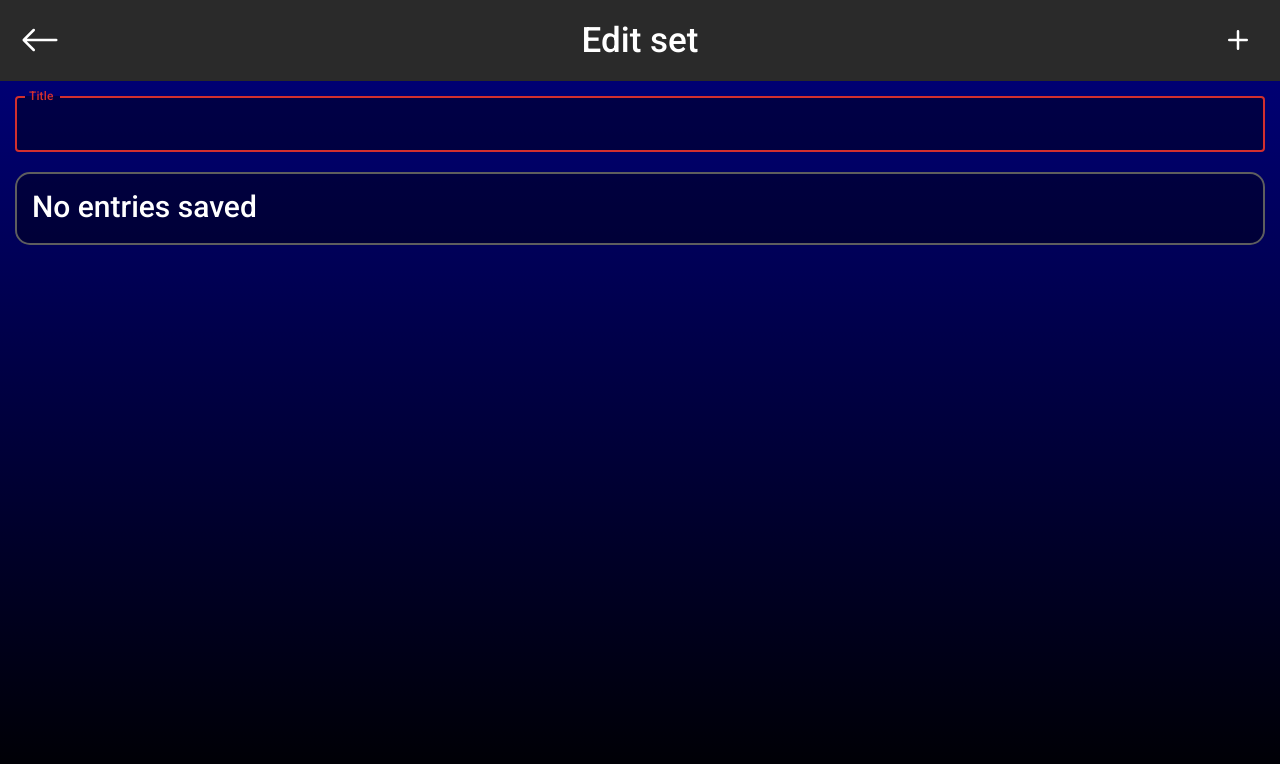
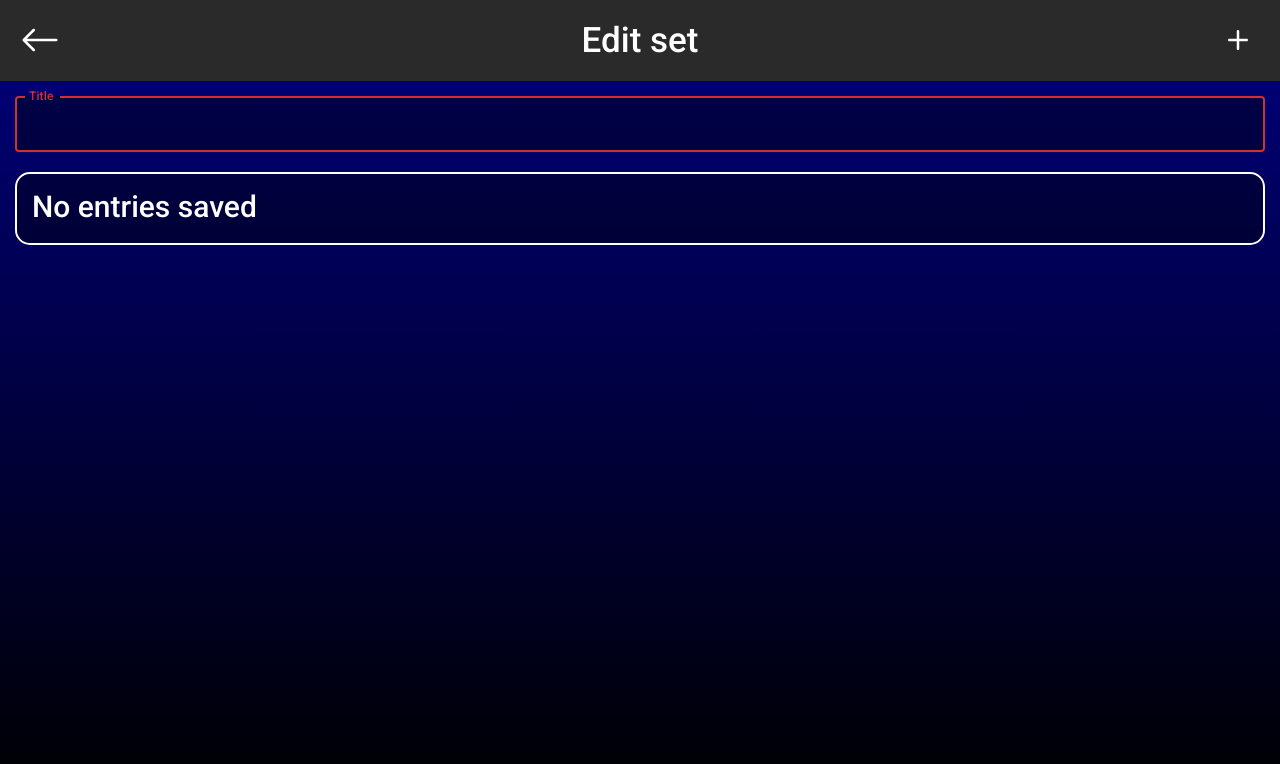
Before and after one commit to LSchlierf/Bingo, a React (Create React App) app: page /edit in a window 1280 px wide. Shown: the top 764 px of the page. Built offline with nearby package versions, Linux system fonts and the light colour scheme.

Commit message:
changed card outside border color

```diff
--- a/src/App.css
+++ b/src/App.css
@@ -123,7 +123,7 @@ body {
 
 .paddedList, .gameList, .setList {
     margin: 15px;
-    border: 2px solid var(--borderGray);
+    border: 2px solid var(--primaryColor);
     border-radius: 15px;
     overflow: hidden;
 }
```
